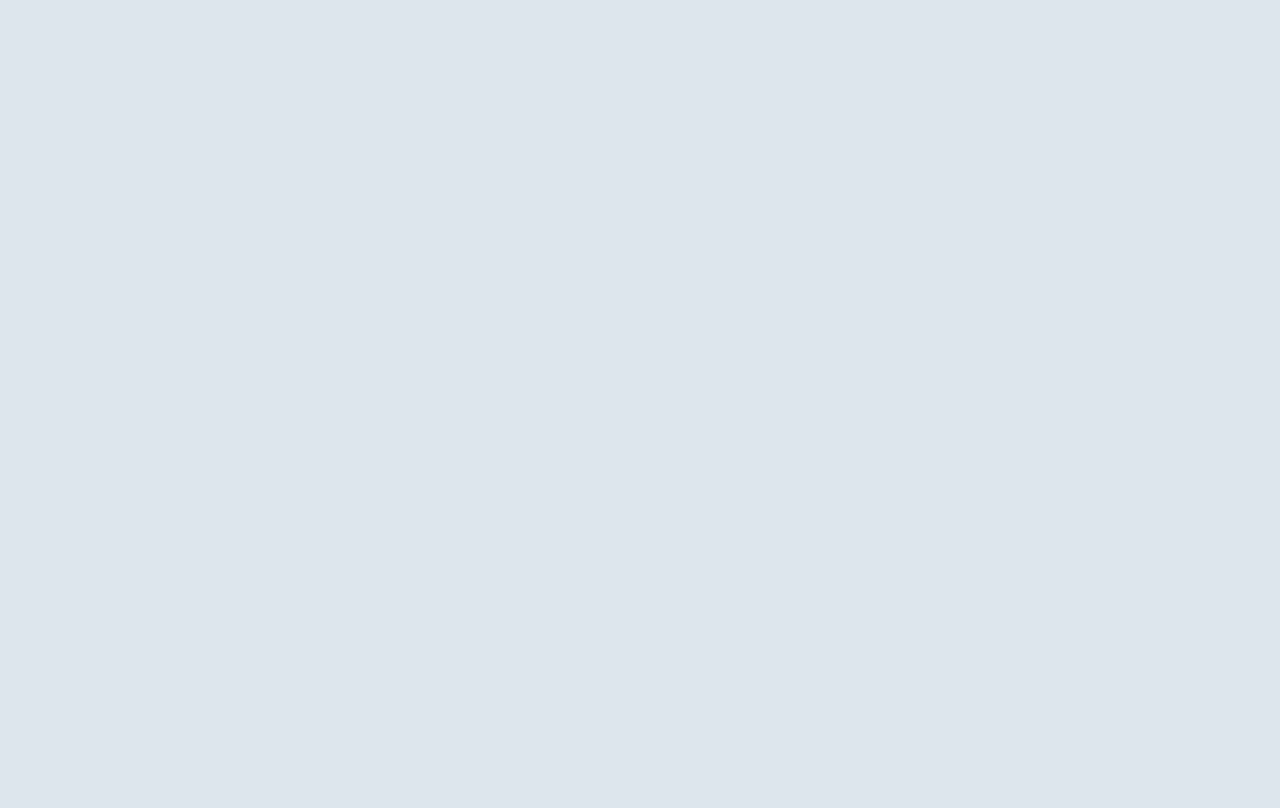
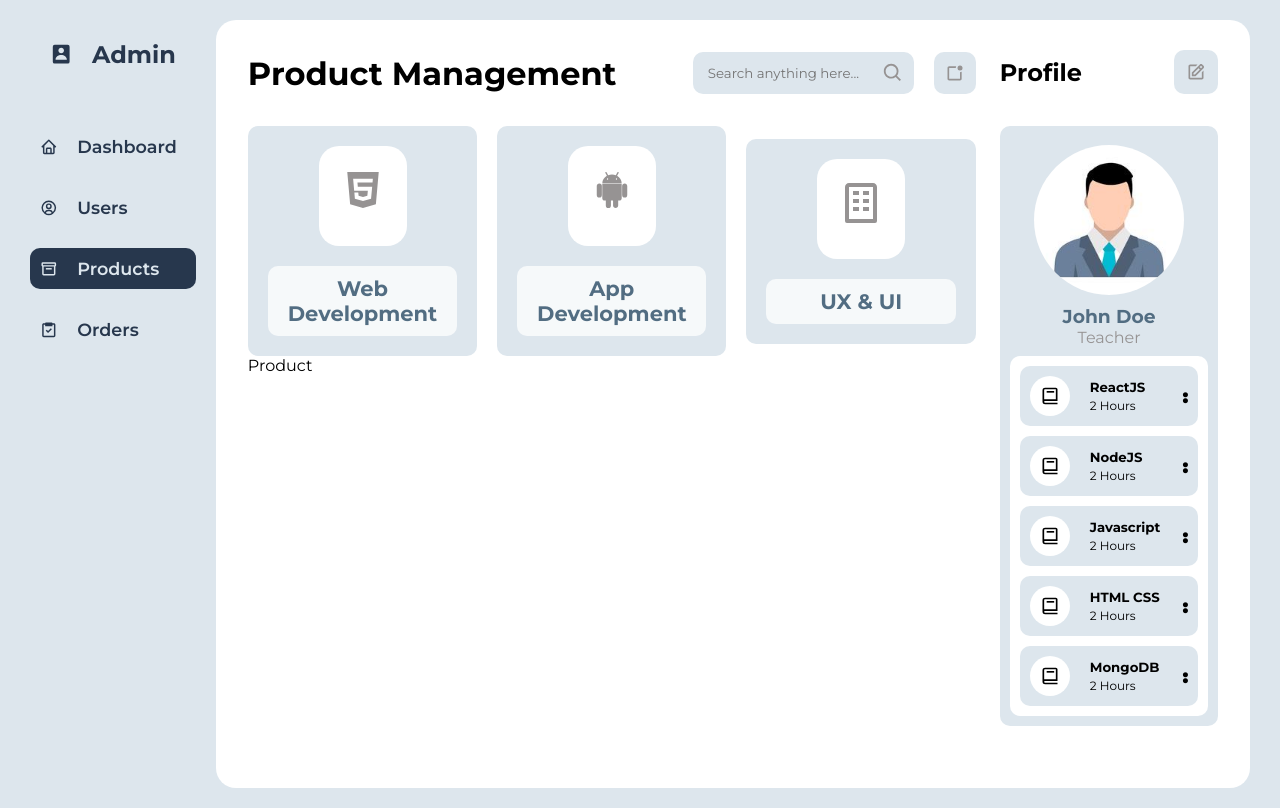
Before and after one commit to giahao1411/shopping-website, a React (Vite) app in the folder front-end/: page /admin/product in a window 1280 px wide. Before the commit this address had no page. Built offline with nearby package versions, Linux system fonts and the light colour scheme.

Commit message:
front-end User, Product, Order route load

```diff
--- a/front-end/src/App.jsx
+++ b/front-end/src/App.jsx
@@ -4,19 +4,61 @@ import Login from "./components/Account/Login";
 import Register from "./components/Account/Register";
 import ForgotPassword from "./components/Account/ForgotPassword";
 import Admin from "./components/Admin/Admin";
+import Content from "./components/Admin/Content/Content";
+import Profile from "./components/Admin/Profile/Profile";
+import TeacherList from "./components/Admin/Content/TeacherList";
+import User from "./components/Admin/Content/User";
+import Product from "./components/Admin/Content/Product";
+import Order from "./components/Admin/Content/Order";
 
 const App = () => {
     return (
         <Router>
             <div>
                 <Routes>
-                    <Route path="/admin/home" element={<Admin />} />
+                    {/* Account routes */}
                     <Route path="/account/login" element={<Login />} />
                     <Route path="/account/register" element={<Register />} />
                     <Route
                         path="/account/forgot-password"
                         element={<ForgotPassword />}
                     />
+
+                    {/* Admin routes */}
+                    <Route path="/admin" element={<Admin />}>
+                        <Route
+                            index
+                            element={
+                                <Content title="Dashboard">
+                                    <TeacherList />
+                                </Content>
+                            }
+                        />
+                        <Route
+                            path="user"
+                            element={
+                                <Content title="User Management">
+                                    <User />
+                                </Content>
+                            }
+                        />
+                        <Route
+                            path="product"
+                            element={
+                                <Content title="Product Management">
+                                    <Product />
+                                </Content>
+                            }
+                        />
+                        <Route
+                            path="order"
+                            element={
+                                <Content title="Order Management">
+                                    <Order />
+                                </Content>
+                            }
+                        />
+                    </Route>
                 </Routes>
             </div>
         </Router>
--- a/front-end/src/components/Admin/Admin.jsx
+++ b/front-end/src/components/Admin/Admin.jsx
@@ -1,7 +1,7 @@
 import React from "react";
 import "../../styles/Admin/Admin.css";
+import { Outlet } from "react-router-dom";
 import Sidebar from "./Sidebar";
-import Content from "./Content/Content";
 import Profile from "./Profile/Profile";
 
 const Admin = () => {
@@ -9,7 +9,7 @@ const Admin = () => {
         <div className="dashboard">
             <Sidebar />
             <div className="dashboard-content">
-                <Content />
+                <Outlet />
                 <Profile />
             </div>
         </div>
--- a/front-end/src/components/Admin/Content/Content.jsx
+++ b/front-end/src/components/Admin/Content/Content.jsx
@@ -4,12 +4,12 @@ import ContentHeader from "./ContentHeader";
 import Card from "./Card";
 import TeacherList from "./TeacherList";
 
-const Content = () => {
+const Content = ({ title, children }) => {
     return (
         <div className="content">
-            <ContentHeader />
+            <ContentHeader title={title} />
             <Card />
-            <TeacherList />
+            {children}
         </div>
     );
 };
--- a/front-end/src/components/Admin/Content/ContentHeader.jsx
+++ b/front-end/src/components/Admin/Content/ContentHeader.jsx
@@ -1,10 +1,11 @@
 import React from "react";
 import { BiSearch, BiNotification } from "react-icons/bi";
+import "../../../styles/Admin/Content.css";
 
-const ContentHeader = () => {
+const ContentHeader = ({ title }) => {
     return (
         <div className="content-header">
-            <h1 className="header-title">Dashboard</h1>
+            <h1 className="header-title">{title}</h1>
             <div className="header-activity">
                 <div className="search-box">
                     <input type="text" placeholder="Search anything here..." />
--- /dev/null
+++ b/front-end/src/components/Admin/Content/Order.jsx
@@ -0,0 +1,7 @@
+import React from "react";
+
+const Order = () => {
+    return <div>Order</div>;
+};
+
+export default Order;
--- /dev/null
+++ b/front-end/src/components/Admin/Content/Product.jsx
@@ -0,0 +1,7 @@
+import React from "react";
+
+const Product = () => {
+    return <div>Product</div>;
+};
+
+export default Product;
--- /dev/null
+++ b/front-end/src/components/Admin/Content/User.jsx
@@ -0,0 +1,7 @@
+import React from "react";
+
+const User = () => {
+    return <div>User</div>;
+};
+
+export default User;
--- a/front-end/src/components/Admin/Sidebar.jsx
+++ b/front-end/src/components/Admin/Sidebar.jsx
@@ -7,6 +7,7 @@ import {
     BiBox,
 } from "react-icons/bi";
 import "../../styles/Admin/Sidebar.css";
+import { NavLink } from "react-router-dom";
 
 const Sidebar = () => {
     return (
@@ -17,25 +18,46 @@ const Sidebar = () => {
             </div>
 
             <div className="menu-list">
-                <a href="#" className="item active">
+                <NavLink
+                    to="/admin"
+                    end
+                    className={({ isActive }) =>
+                        `item ${isActive ? "active" : ""}`
+                    }
+                >
                     <BiHome className="icon" />
                     Dashboard
-                </a>
+                </NavLink>
 
-                <a href="#" className="item">
+                <NavLink
+                    to="/admin/user"
+                    className={({ isActive }) =>
+                        `item ${isActive ? "active" : ""}`
+                    }
+                >
                     <BiUserCircle className="icon" />
                     Users
-                </a>
+                </NavLink>
 
-                <a href="#" className="item">
+                <NavLink
+                    to="/admin/product"
+                    className={({ isActive }) =>
+                        `item ${isActive ? "active" : ""}`
+                    }
+                >
                     <BiBox className="icon" />
                     Products
-                </a>
+                </NavLink>
 
-                <a href="#" className="item">
+                <NavLink
+                    to="/admin/order"
+                    className={({ isActive }) =>
+                        `item ${isActive ? "active" : ""}`
+                    }
+                >
                     <BiTask className="icon" />
                     Orders
-                </a>
+                </NavLink>
             </div>
         </div>
     );
--- a/front-end/src/styles/Admin/Profile.css
+++ b/front-end/src/styles/Admin/Profile.css
@@ -1,5 +1,6 @@
 .profile {
     flex: 1;
+    margin-top: -2px;
 }
 
 .profile-header {
```
